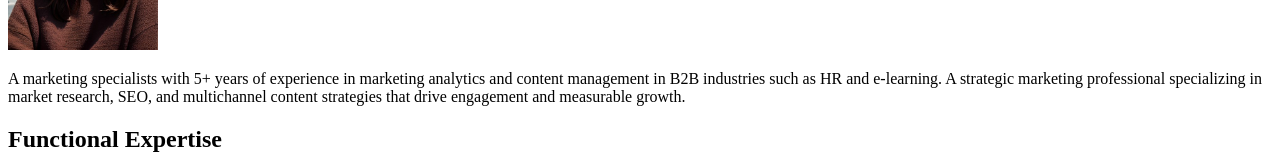
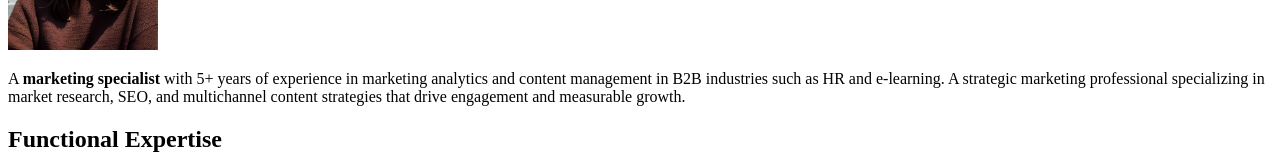
Before and after one commit to plrclark/Penny-Resume, a plain HTML site: page index.html in a window 1280 px wide. Shown: the part 414-574 px from the top of the page. Drawn offline with Linux system fonts and the light colour scheme.

Commit message:
Update index.html

```diff
--- a/index.html
+++ b/index.html
@@ -15,7 +15,7 @@
     <h2>EXECUTIVE SUMMARY</h2>
     <img src="./Assets/Penny Headshot.jpg" height="200">
     <p>
-        A marketing specialists with 5+ years of experience in marketing analytics
+        A <b>marketing specialist</b> with 5+ years of experience in marketing analytics
         and content management in B2B industries such as HR and e-learning. A strategic
         marketing professional specializing in market research, SEO, and multichannel content
         strategies that drive engagement and measurable growth.
```
